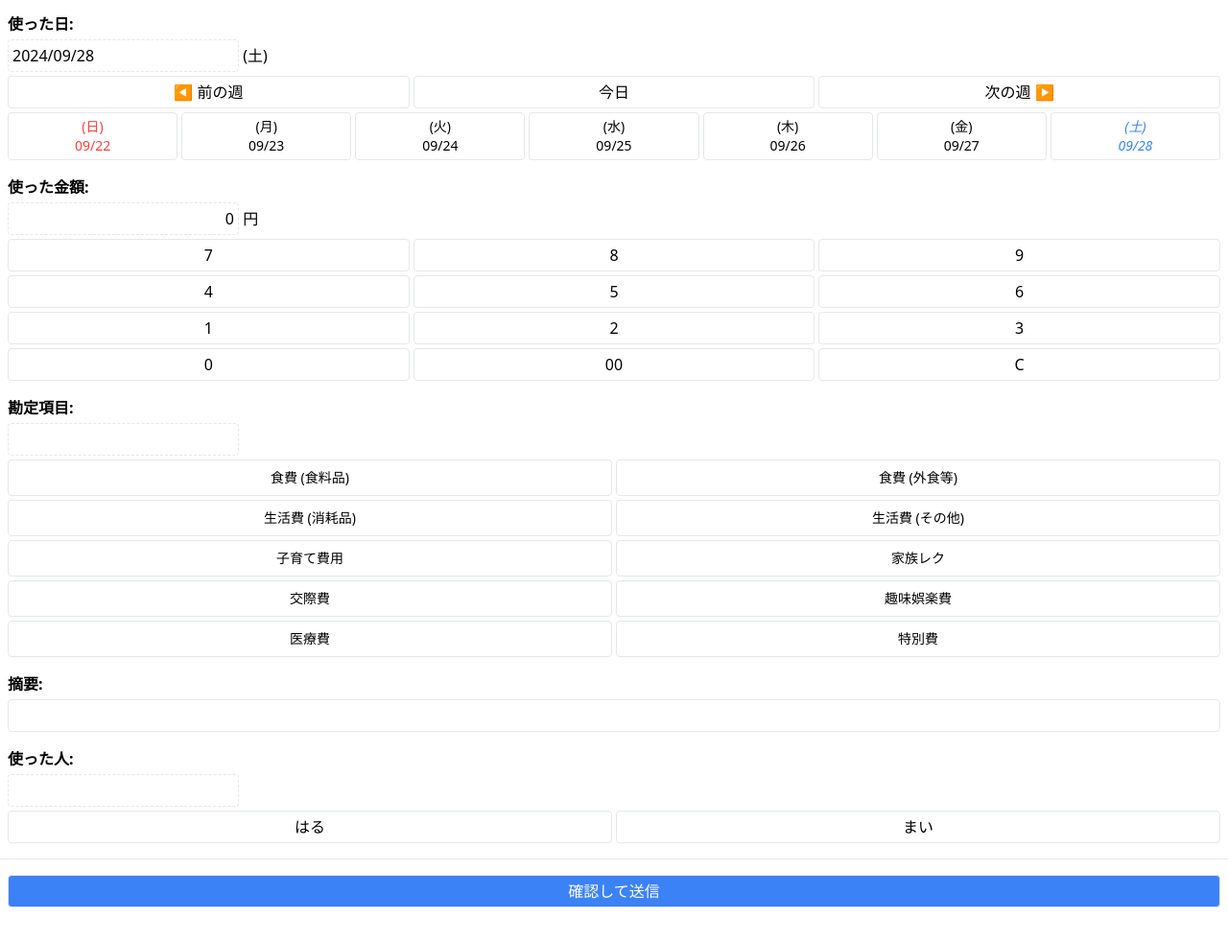
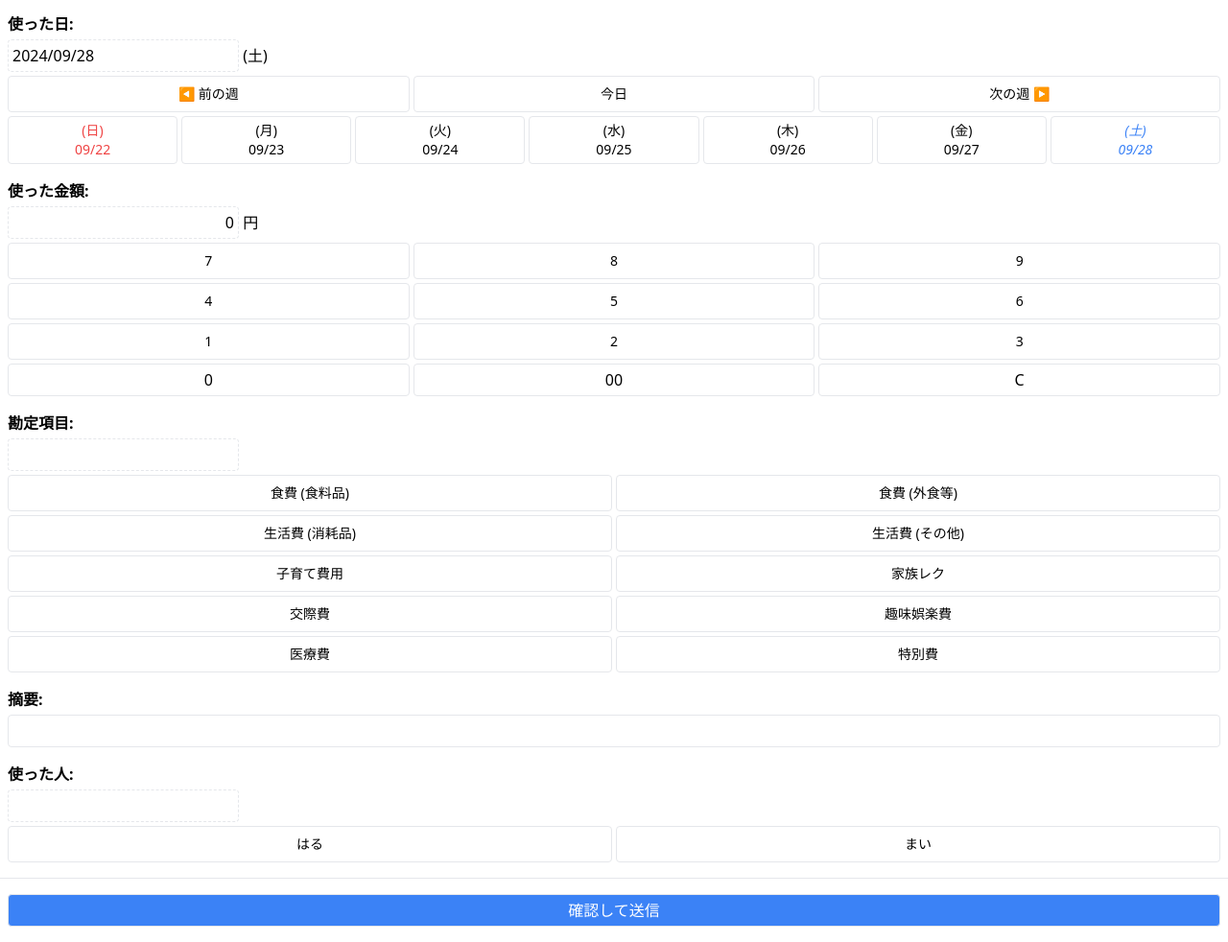
Before and after one commit to fukuchiharuki/kakeibo-entry, a plain HTML site: page index.html in a window 1280 px wide. Shown: the part 47-1029 px from the top of the page at 96% size. Drawn offline with nearby package versions, Linux system fonts and the light colour scheme.

Commit message:
fix: ボタンの大きさ調整

```diff
--- a/index.html
+++ b/index.html
@@ -21,13 +21,13 @@
     </div>
     <div class="my-1 flex gap-x-1">
       <div class="flex-1">
-        <button class="w-full border rounded py-1" id="week-previous">◀ 前の週</button>
+        <button class="w-full border rounded py-2 text-sm" id="week-previous">◀ 前の週</button>
       </div>
       <div class="flex-1">
-        <button class="w-full border rounded py-1" id="wee-this">今日</button>
+        <button class="w-full border rounded py-2 text-sm" id="wee-this">今日</button>
       </div>
       <div class="flex-1">
-        <button class="w-full border rounded py-1" id="week-next">次の週 ▶</button>
+        <button class="w-full border rounded py-2 text-sm" id="week-next">次の週 ▶</button>
       </div>
     </div>
     <div class="my-1 flex gap-x-1">
@@ -64,7 +64,7 @@
           const id = `numeric-key-${number}`;
           document.write(`\
             <div class="flex-1">\
-              <button class="w-full border rounded py-1" id="${id}">${number}</button>\
+              <button class="w-full border rounded py-2 text-sm" id="${id}">${number}</button>\
             </div>\
           `);
         }
@@ -133,10 +133,10 @@
     </div>
     <div class="my-1 flex gap-x-1">
       <div class="flex-1">
-        <button class="w-full border rounded py-1 who-spent">はる</button>
+        <button class="w-full border rounded py-2 text-sm who-spent">はる</button>
       </div>
       <div class="flex-1">
-        <button class="w-full border rounded py-1 who-spent">まい</button>
+        <button class="w-full border rounded py-2 text-sm who-spent">まい</button>
       </div>
     </div>
   </div>
```
